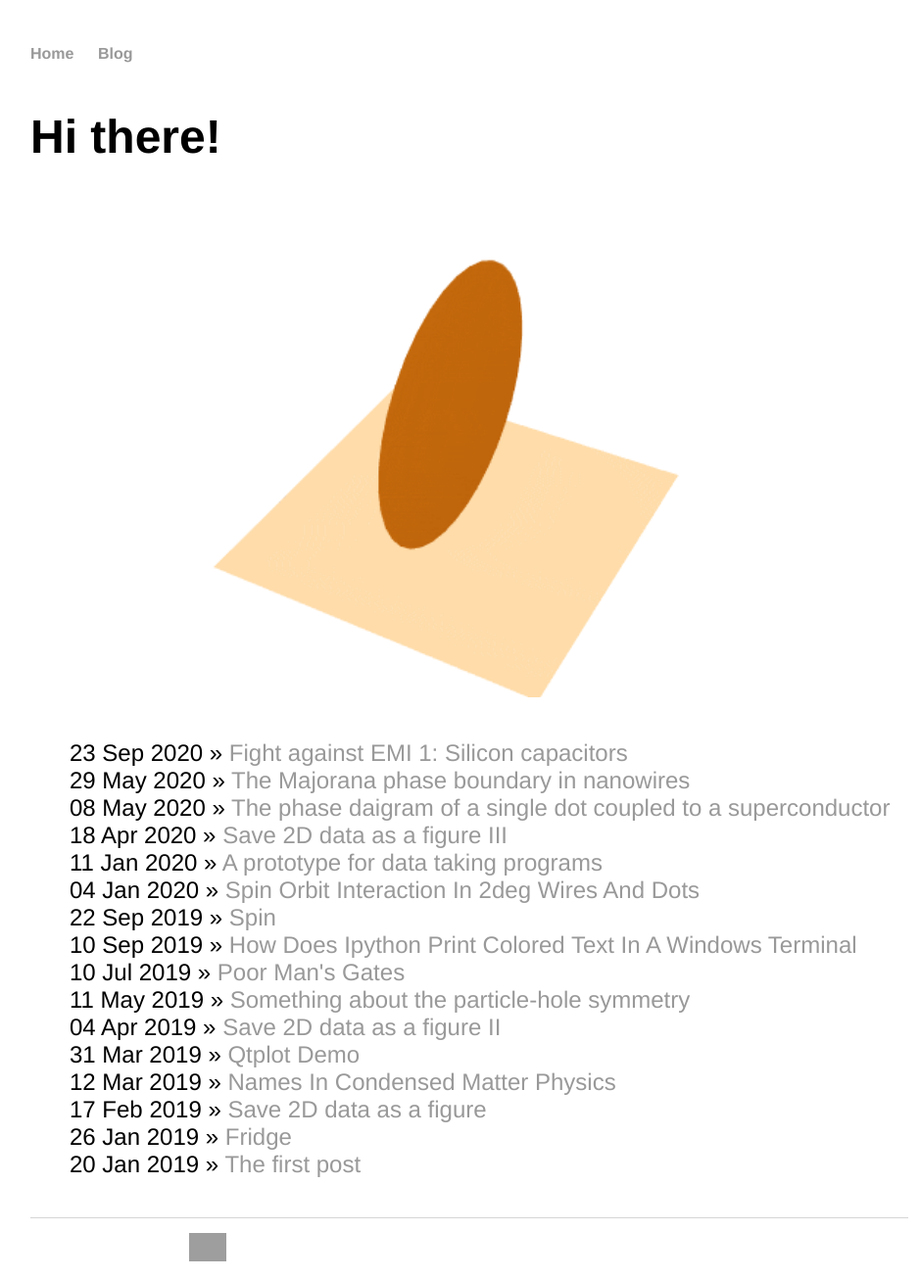
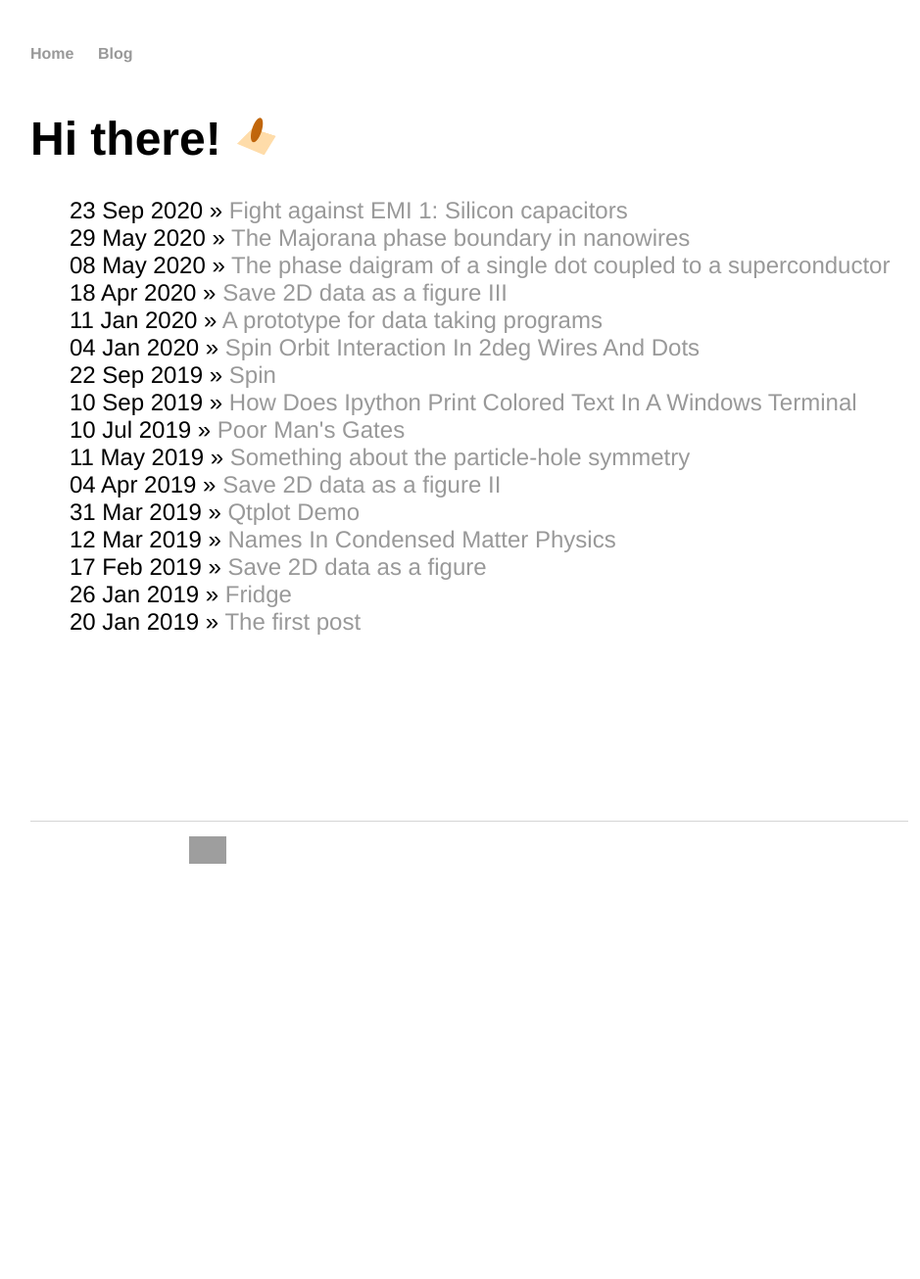
Before and after one commit to cover-me/cover-me.github.io, a Jekyll site: the page built from blog.html, in a window 1280 px wide. Shown: the whole page at 98% size, without its empty margins (161-1100 px from the left). Built offline with Jekyll 4.4.1, drawn with Linux system fonts in a browser that asks for light colours; after the commit the page ends 900 px from its top, so only the background shows below that; grey boxes are pictures that could not be loaded.

Commit message:
Update blog.html

```diff
--- a/blog.html
+++ b/blog.html
@@ -2,7 +2,7 @@
 layout: default
 title: Hi there!
 ---
-<h1>{{ page.title }} <img src="images/coin.gif"></h1>
+<h1>{{ page.title }} <img class="" style="height:0.95em;" src="images/coin.gif"></h1>
 <ul class="posts">
     {% for post in site.posts %}
     <li><span>{{ post.date | date_to_string }}</span> » <a href="{{ post.url }}" title="{{ post.title }}">{{ post.title }}</a></li>
```
